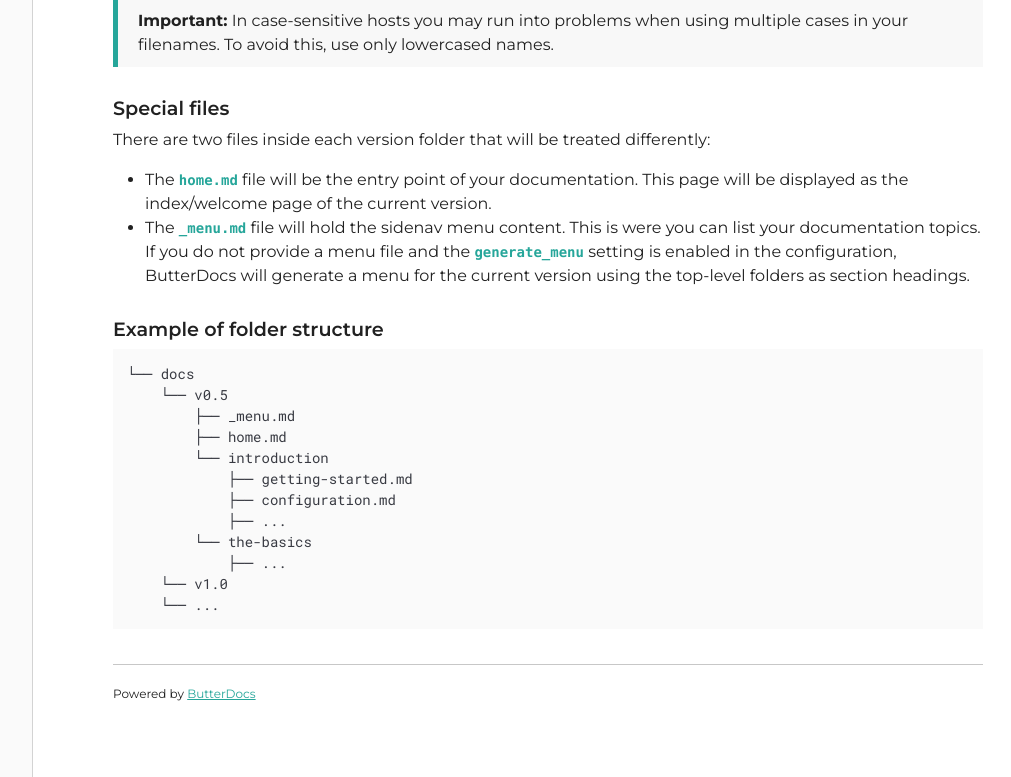
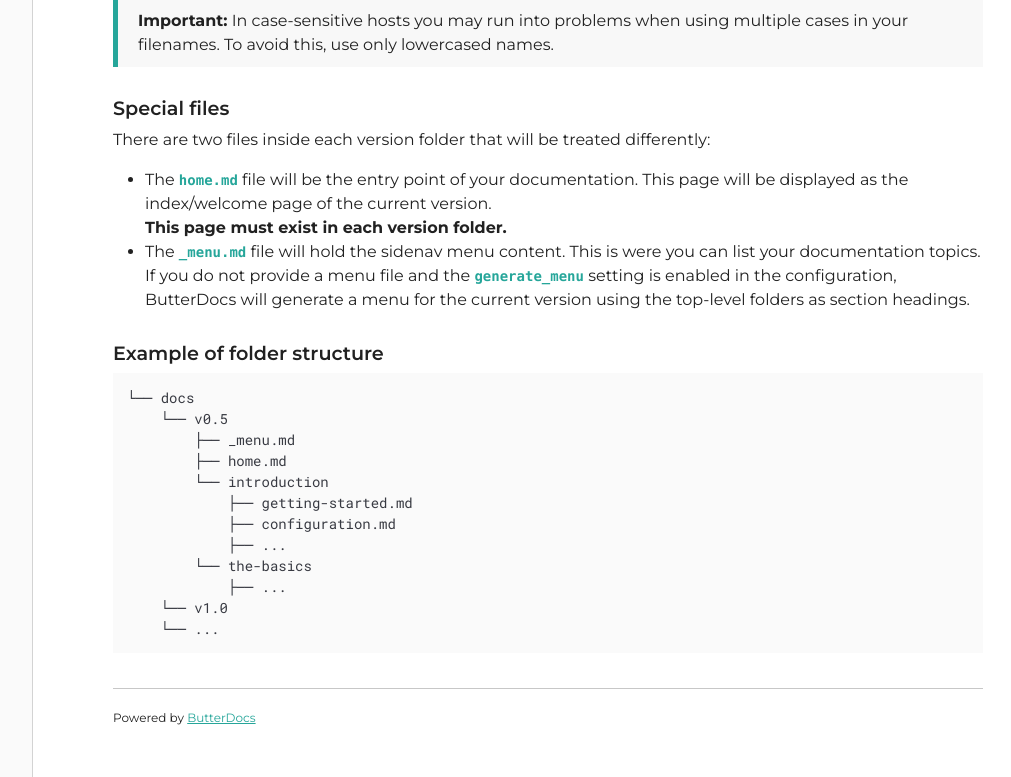
Before and after one commit to eugabrielsilva/butterdocs, a PHP site: page /v0.1-alpha/getting-started/butter-basics in a window 1280 px wide. Shown: the part 357-1134 px from the top of the page, without its empty margins (217-1228 px from the left). Run offline with PHP 8.4, Linux system fonts and the light colour scheme; some libraries are stand-ins or nearby versions.

Commit message:
Updates for 0.2-alpha

```diff
--- a/assets/css/butterdocs.css
+++ b/assets/css/butterdocs.css
@@ -141,6 +141,7 @@ section.content {
     padding: 50px 80px;
     overflow-y: auto;
     flex: 0 1 100%;
+    transition: 0.3s all;
 }
 
 section.content:hover::-webkit-scrollbar-thumb {
@@ -245,7 +246,7 @@ section.not-found {
 
 section.not-found h1 {
     color: var(--primary-color);
-    font-size: 5em;
+    font-size: 10em;
     font-weight: 300;
 }
 
@@ -269,7 +270,7 @@ section.not-found a i {
     margin-right: 7px;
 }
 
-@media (max-width: 767px) {
+@media (max-width: 991px) {
     body {
         font-size: 14px;
     }
@@ -279,13 +280,18 @@ section.not-found a i {
     }
 
     section.menu {
-        margin-left: -250px;
+        position: fixed;
+        z-index: 1;
+        left: -100%;
+        top: 0;
+        width: 100%;
+        height: 100%;
         padding: 10px 20px;
         padding-top: 67px;
     }
 
     section.menu.show {
-        margin-left: 0;
+        left: 0;
     }
 
     section.menu .logo {
@@ -299,10 +305,15 @@ section.not-found a i {
 
     section.header {
         display: block;
+        z-index: 2;
     }
 
     section.not-found {
         font-size: 13px;
+    }
+
+    section.not-found h1 {
+        font-size: 7em;
     }
 
     section.not-found a {
--- /dev/null
+++ b/config.php
@@ -0,0 +1,37 @@
+<?php
+
+    /*
+        ------------------------
+        Documentation settings
+        ------------------------
+    */
+
+    return [
+
+        // Application title
+        'application' => 'ButterDocs',
+
+        // Generate menu automatically if not provided
+        'generate_menu' => true,
+
+        // Theme to use (must be a valid theme from "assets/css/themes" folder)
+        'theme' => 'light',
+
+        // Show "Edit this page on GitHub" button
+        'git_edit' => true,
+
+        // GitHub edit URL (including branch)
+        'git_url' => 'https://github.com/eugabrielsilva/butterdocs/edit/master',
+
+        // Enable support to Markdown Extra
+        'md_extra' => true,
+
+        // Enable single line breaks
+        'md_breaks' => true,
+
+        // Enable automatic URL links
+        'md_urls' => true
+
+    ];
+
+?>
--- a/docs/v0.1-alpha/_menu.md
+++ b/docs/v0.1-alpha/_menu.md
@@ -1,10 +1,10 @@
 ### Getting started
-- [Requirements](%%version%%/getting-started/requirements)
-- [Installation](%%version%%/getting-started/installation)
-- [Configuration](%%version%%/getting-started/configuration)
-- [Butter basics](%%version%%/getting-started/butter-basics)
-- [Dynamic tags](%%version%%/getting-started/dynamic-tags)
+- [Requirements](getting-started/requirements)
+- [Installation](getting-started/installation)
+- [Configuration](getting-started/configuration)
+- [Butter basics](getting-started/butter-basics)
+- [Dynamic tags](getting-started/dynamic-tags)
 
 ### Customization
-- [Themes](%%version%%/customization/themes)
-- [Assets](%%version%%/customization/assets)
+- [Themes](customization/themes)
+- [Assets](customization/assets)
--- a/docs/v0.1-alpha/getting-started/butter-basics.md
+++ b/docs/v0.1-alpha/getting-started/butter-basics.md
@@ -16,6 +16,7 @@ We recommend using only letters and dashes on the filenames.
 There are two files inside each version folder that will be treated differently:
 
 - The `home.md` file will be the entry point of your documentation. This page will be displayed as the index/welcome page of the current version.
+**This page must exist in each version folder.**
 - The `_menu.md` file will hold the sidenav menu content. This is were you can list your documentation topics. If you do not provide a menu file and the `generate_menu` setting is enabled in the configuration, ButterDocs will generate a menu for the current version using the top-level folders as section headings.
 
 ### Example of folder structure
--- a/index.php
+++ b/index.php
@@ -1,44 +1,14 @@
 <?php
 
     /*
-        ------------------------
-        Documentation settings
-        ------------------------
+        --------------------------
+        Application bootstrapper
+        Do not edit this file!
+        --------------------------
     */
 
-    define('APP_CONFIG', [
-
-        // Application title
-        'application' => 'ButterDocs',
-
-        // Generate menu automatically if not provided
-        'generate_menu' => true,
-
-        // Theme to use (must be a valid theme from "assets/css/themes" folder)
-        'theme' => 'light',
-
-        // Show "Edit this page on GitHub" button
-        'git_edit' => true,
-
-        // GitHub edit URL (including branch)
-        'git_url' => 'https://github.com/eugabrielsilva/butterdocs/edit/master',
-
-        // Enable support to Markdown Extra
-        'md_extra' => true,
-
-        // Enable single line breaks
-        'md_breaks' => true,
-
-        // Enable automatic URL links
-        'md_urls' => true
-
-    ]);
-
-    /*
-        -----------------------------
-        Do not edit below this line!
-        -----------------------------
-    */
+    // Load the settings
+    define('APP_CONFIG', require_once('config.php'));
 
     // Load the bootstrapper
     require_once('src/bootstrapper.php');
--- a/src/core/ButterDocs.php
+++ b/src/core/ButterDocs.php
@@ -81,22 +81,22 @@
             }
 
             // Creates the parser
-            if(APP_CONFIG['md_extra']){
+            if(APP_CONFIG['md_extra'] ?? true){
                 $parser = new ParsedownExtra();
             }else{
                 $parser = new Parsedown();
             }
 
             // Sets the parser options
-            $parser->setBreaksEnabled(APP_CONFIG['md_breaks']);
-            $parser->setUrlsLinked(APP_CONFIG['md_urls']);
+            $parser->setBreaksEnabled(APP_CONFIG['md_breaks'] ?? true);
+            $parser->setUrlsLinked(APP_CONFIG['md_urls'] ?? true);
 
             // Validate docs content
             if(!file_exists($file)){
                 http_response_code(404);
                 return $this->view('404.phtml', [
-                    'title' => 'Page not found | ' . APP_CONFIG['application'],
-                    'theme' => APP_CONFIG['theme'],
+                    'title' => 'Page not found | ' . (APP_CONFIG['application'] ?? 'ButterDocs'),
+                    'theme' => APP_CONFIG['theme'] ?? 'light',
                     'base_url' => $this->baseUrl
                 ]);
             }
@@ -108,7 +108,7 @@
 
             // Validates menu content
             $menu_file = 'docs/' . $this->version . '/_menu.md';
-            if(file_exists($menu_file)){
+            if(is_file($menu_file)){
                 $menu = file_get_contents($menu_file);
             }else{
                 $menu = $this->generateMenu();
@@ -123,12 +123,12 @@
 
             // Includes the main view
             return $this->view('main.phtml', [
-                'title' => $title . ' | ' . APP_CONFIG['application'],
+                'title' => $title . ' | ' . (APP_CONFIG['application'] ?? 'ButterDocs'),
                 'menu' => $menu,
                 'content' => $content,
-                'theme' => APP_CONFIG['theme'],
-                'application' => APP_CONFIG['application'],
-                'git' => APP_CONFIG['git_edit'] ? (trim(APP_CONFIG['git_url'], '/') . '/' . $file) : '',
+                'theme' => APP_CONFIG['theme'] ?? 'light',
+                'application' => APP_CONFIG['application'] ?? 'ButterDocs',
+                'git' => (APP_CONFIG['git_edit'] ?? true) ? (trim(APP_CONFIG['git_url'] ?? '', '/') . '/' . $file) : '',
                 'base_url' => $this->baseUrl,
                 'version' => $this->version,
                 'version_list' => array_reverse($this->versionList),
@@ -142,10 +142,22 @@
          */
         private function generateMenu(){
             // Checks if the generate menu setting is enabled
-            if(!APP_CONFIG['generate_menu']) return '';
+            if(!(APP_CONFIG['generate_menu'] ?? true)) return '';
 
             // Stores the markdown result
             $result = '';
+
+            // Loops through standalone files
+            foreach(glob('docs/' . $this->version . '/*.md') as $file){
+
+                // Adds the file
+                $name = pathinfo($file, PATHINFO_FILENAME);
+                if($name == 'home') continue;
+                $name = str_replace('-', ' ', ucfirst($name));
+                $link = str_replace('.md', '', explode('/', $file, 3)[2]);
+                $result .= '- [' . $name . '](' . $link. ")\n";
+
+            }
 
             // Loops through the version folders
             foreach(glob('docs/' . $this->version . '/*', GLOB_ONLYDIR) as $dir){
@@ -163,7 +175,7 @@
 
                     // Adds the file
                     $name = str_replace('-', ' ', ucfirst(pathinfo($file, PATHINFO_FILENAME)));
-                    $link = str_replace('.md', '', explode('/', $file, 2)[1]);
+                    $link = str_replace('.md', '', explode('/', $file, 3)[2]);
                     $result .= '- [' . $name . '](' . $link. ")\n";
                 }
             }
--- a/src/view/main.phtml
+++ b/src/view/main.phtml
@@ -2,9 +2,9 @@
 
 <head>
     <title><?= $title; ?></title>
-    <base href="<?= $base_url; ?>">
-    <meta name="viewport" content="width=device-width, height=device-height, initial-scale=1, user-scalable=no">
-    <link rel="shortcut icon" href="assets/images/favicon.png">
+    <base href="<?= $base_url . $version . '/'; ?>">
+    <meta name="viewport" content="width=device-width, height=device-height, initial-scale=1, maximum-scale=1, user-scalable=no">
+    <link rel="shortcut icon" href="../assets/images/favicon.png">
 
     <!-- CSS plugins -->
     <link rel="stylesheet" href="https://cdnjs.cloudflare.com/ajax/libs/font-awesome/5.15.3/css/all.min.css">
@@ -12,8 +12,8 @@
     <link rel="stylesheet" href="https://cdnjs.cloudflare.com/ajax/libs/highlight.js/11.1.0/styles/default.min.css">
 
     <!-- ButterDocs CSS -->
-    <link rel="stylesheet" href="assets/css/themes/<?= $theme; ?>.css">
-    <link rel="stylesheet" href="assets/css/butterdocs.css">
+    <link rel="stylesheet" href="../assets/css/themes/<?= $theme; ?>.css">
+    <link rel="stylesheet" href="../assets/css/butterdocs.css">
 </head>
 
 <body>
@@ -21,7 +21,7 @@
         <!-- Mobile header -->
         <section class="header">
             <a class="menu-button" onclick="toggleSidenav();"><i class="fas fa-bars"></i></a>
-            <a href="<?= $version; ?>">
+            <a href="../<?= $version; ?>">
                 <?= $application; ?>
             </a>
             <?php if (!empty($git)) : ?>
@@ -44,8 +44,8 @@
 
         <!-- Sidenav menu -->
         <section class="menu">
-            <a href="<?= $version; ?>">
-                <img src="assets/images/logo.png" class="logo">
+            <a href="../<?= $version; ?>">
+                <img src="../assets/images/logo.png" class="logo">
             </a>
             <div class="dropdown">
                 <a class="dropdown-toggle" data-bs-toggle="dropdown">
@@ -57,7 +57,7 @@
                 <ul class="dropdown-menu">
                     <?php foreach ($version_list as $v) : ?>
                         <li>
-                            <a href="<?= $v; ?>" class="dropdown-item" href="#">
+                            <a href="../<?= $v; ?>" class="dropdown-item" href="#">
                                 <?= $v; ?>
                                 <?php if ($v == $last_version) : ?>
                                     <span>(latest)</span>
@@ -87,7 +87,7 @@
     <script src="https://cdnjs.cloudflare.com/ajax/libs/highlight.js/11.1.0/highlight.min.js"></script>
 
     <!-- ButterDocs JS -->
-    <script src="assets/js/butterdocs.js"></script>
+    <script src="../assets/js/butterdocs.js"></script>
 </body>
 
 </html>
```
Also changed, not shown: docs/v0.1-alpha/customization/assets.md (+1 -1 lines), docs/v0.1-alpha/getting-started/configuration.md (+2 -2 lines), docs/v0.1-alpha/getting-started/installation.md (+2 -2 lines).
